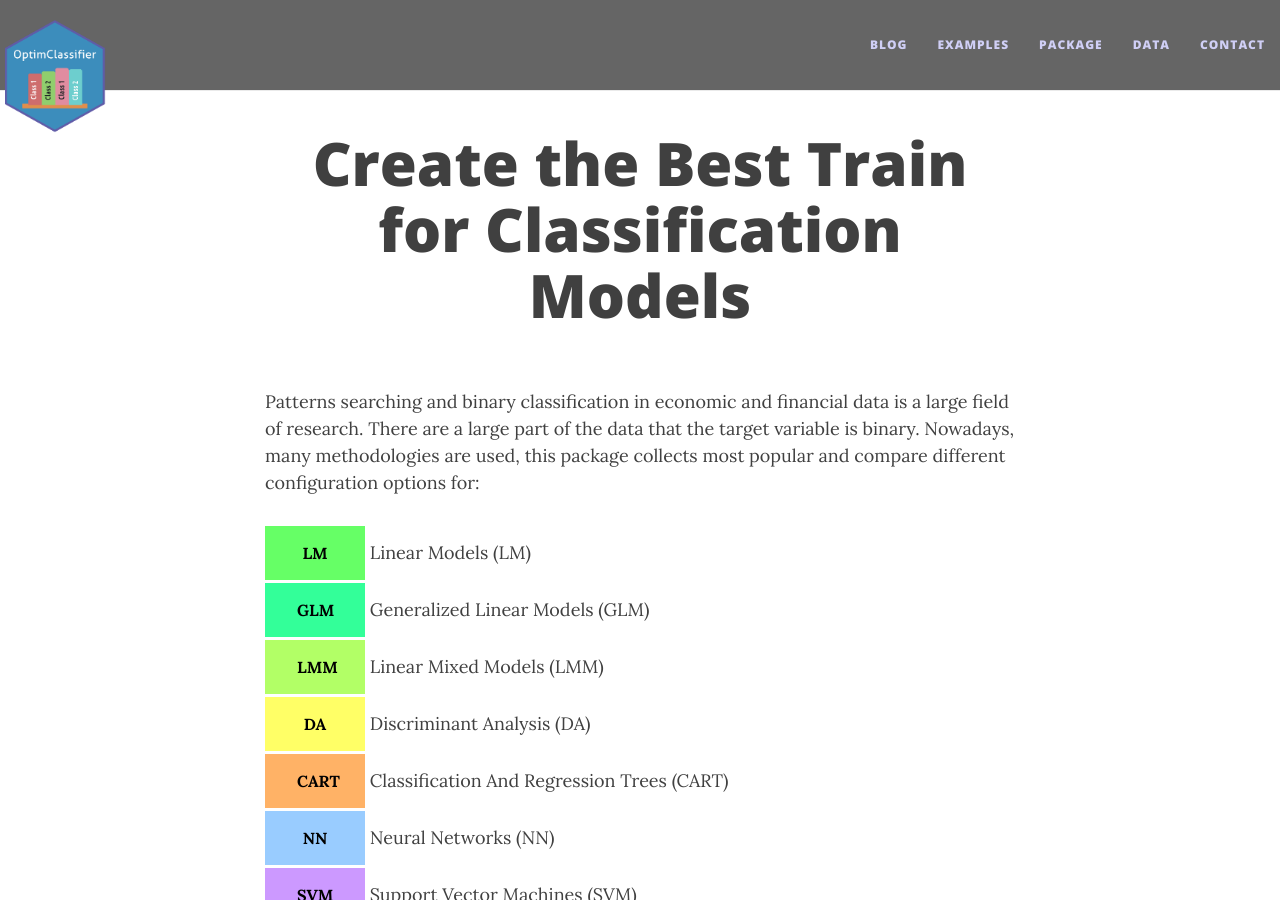
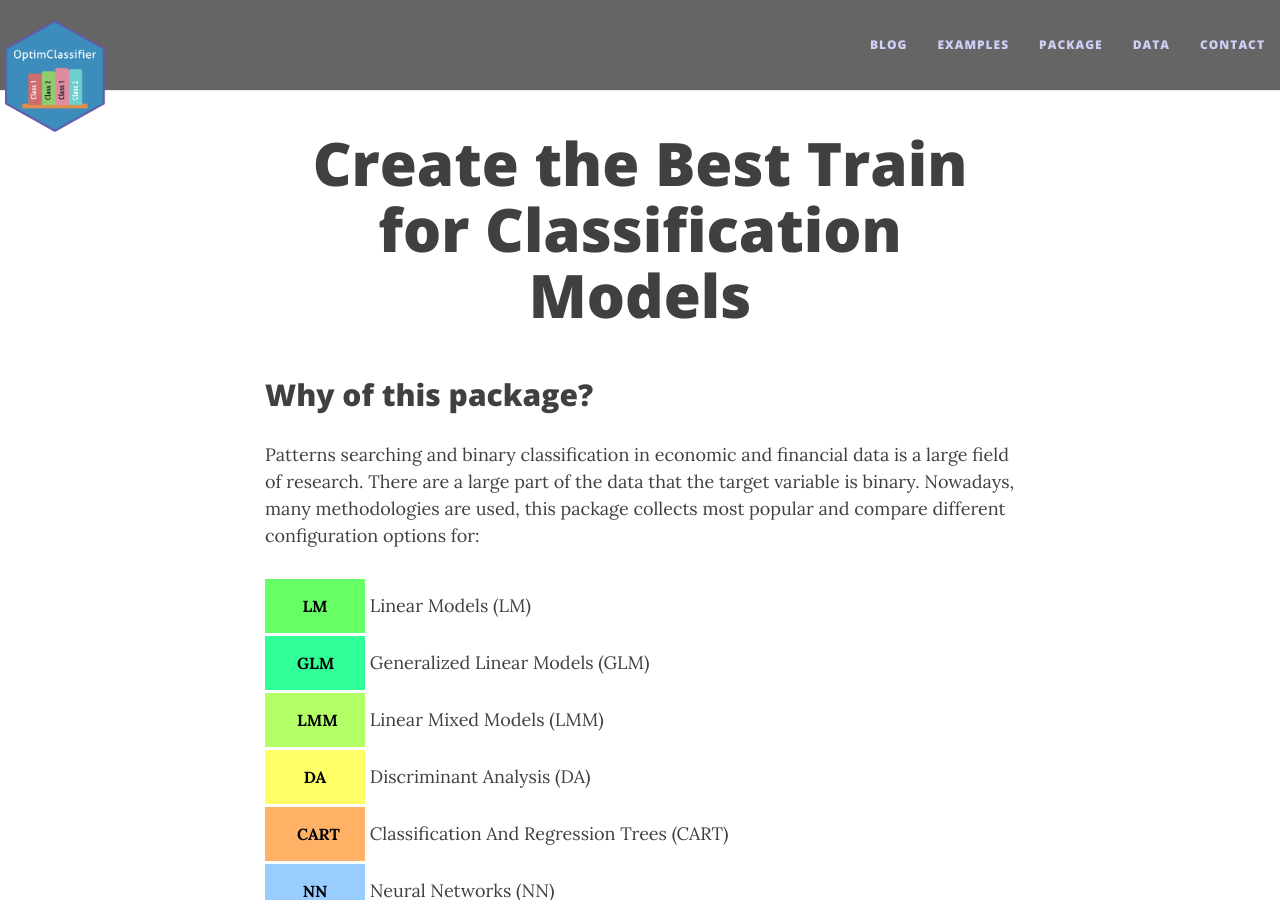
Before and after one commit to economistgame/OptimClassifier, a Jekyll site: the page built from index.md, in a window 1280 px wide and 900 px high. Built offline with Jekyll 4.4.1, drawn with Linux system fonts in a browser that asks for light colours; nearby versions of some CDN libraries.

Commit message:
Update index.md

```diff
--- a/index.md
+++ b/index.md
@@ -2,7 +2,7 @@
 layout: page
 title: Create the Best Train for Classification Models
 ---
-
+## Why of this package?
 Patterns searching and binary classification in economic and financial data is a large field of research. There are a large part of the data that the target variable is binary. Nowadays, many methodologies are used, this package collects most popular and compare different configuration options for:
 
 <p class="index-method"><button class="index-button LM-button">LM</button> Linear Models (LM)</p>
```
